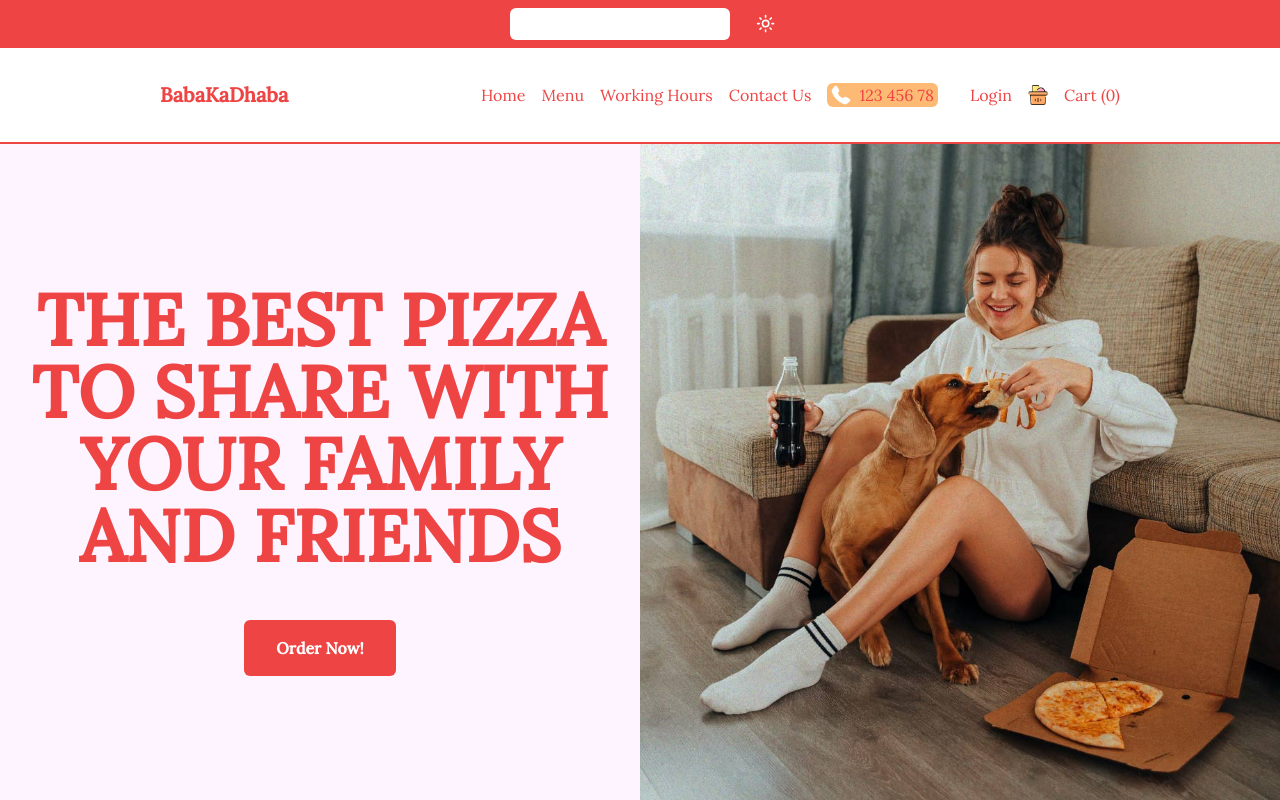
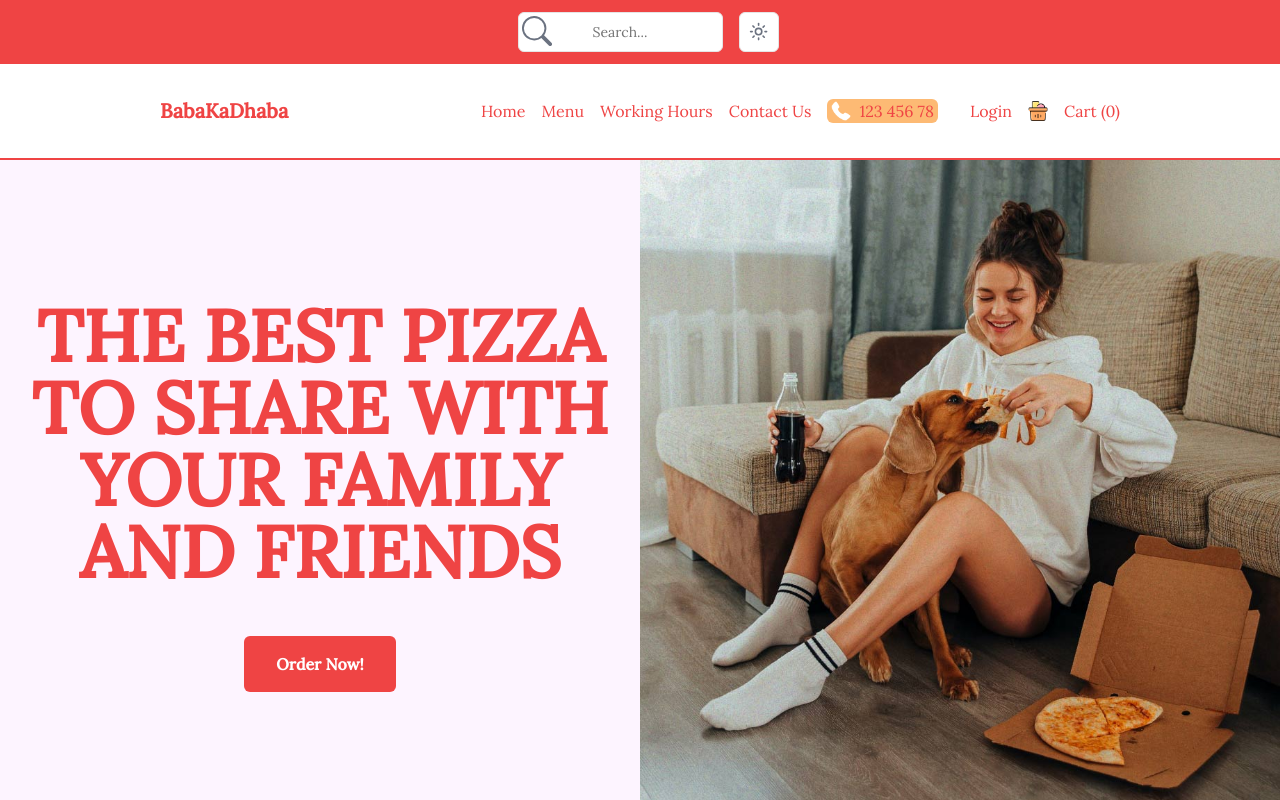
Before and after one commit to naushadraien/Food-Ordering-App, a Next.js app in the folder dhaba/: page / in a window 1280 px wide. Shown: the top 800 px of the page. Built offline with nearby package versions, Linux system fonts and the light colour scheme; no server answers; the database is empty.

Commit message:
added icons to search button

```diff
--- a/dhaba/components/Notification.tsx
+++ b/dhaba/components/Notification.tsx
@@ -1,6 +1,9 @@
 "use client";
 import { useRouter } from "next/navigation";
 import { useState } from "react";
+import { BsSearch } from "react-icons/bs";
+
+import { Input } from "@/components/ui/input";
 import * as React from "react";
 import { Moon, Sun } from "lucide-react";
 import { useTheme } from "next-themes";
@@ -22,13 +25,17 @@
     router.push(`/search?q=${search}`);
   };
   return (
-    <div className="h-12 bg-red-500 text-white flex justify-center items-center px-4 text-center text-sm md:text-base cursor-pointer">
-      <form onSubmit={handleSearch} className="m-4">
-        <input
+    <div className="h-16 bg-red-500 text-white flex justify-center items-center px-4 text-center text-sm md:text-base cursor-pointer">
+      <form onSubmit={handleSearch} className="flex m-4">
+        <BsSearch
+          size={30}
+          className=" absolute mx-1 my-1 block text-gray-500"
+        />
+        <Input
           type="text"
-          name="search"
-          className="text-red-500 outline-none rounded-md border-none p-1"
+          placeholder="Search..."
           onChange={(e) => setSearch(e.target.value)}
+          className="text-gray-500 text-center focus-visible:ring-0 focus-visible:border-none"
         />
       </form>
       <DropdownMenu>
@@ -36,7 +43,7 @@
           <Button
             variant="outline"
             size="icon"
-            className="bg-red-500 border-none"
+            className="text-gray-500 dark:text-gray-200 focus-visible:ring-0 focus-visible:border-none"
           >
             <Sun className="h-[1.2rem] w-[1.2rem] rotate-0 scale-100 transition-all dark:-rotate-90 dark:scale-0" />
             <Moon className="absolute h-[1.2rem] w-[1.2rem] rotate-90 scale-0 transition-all dark:rotate-0 dark:scale-100" />
--- /dev/null
+++ b/dhaba/components/ui/input.tsx
@@ -0,0 +1,25 @@
+import * as React from "react"
+
+import { cn } from "@/lib/utils"
+
+export interface InputProps
+  extends React.InputHTMLAttributes<HTMLInputElement> {}
+
+const Input = React.forwardRef<HTMLInputElement, InputProps>(
+  ({ className, type, ...props }, ref) => {
+    return (
+      <input
+        type={type}
+        className={cn(
+          "flex h-10 w-full rounded-md border border-input bg-background px-3 py-2 text-sm ring-offset-background file:border-0 file:bg-transparent file:text-sm file:font-medium placeholder:text-muted-foreground focus-visible:outline-none focus-visible:ring-2 focus-visible:ring-ring focus-visible:ring-offset-2 disabled:cursor-not-allowed disabled:opacity-50",
+          className
+        )}
+        ref={ref}
+        {...props}
+      />
+    )
+  }
+)
+Input.displayName = "Input"
+
+export { Input }
--- a/dhaba/package.json
+++ b/dhaba/package.json
@@ -33,6 +33,7 @@
     "react": "18.2.0",
     "react-countdown": "^2.3.5",
     "react-dom": "18.2.0",
+    "react-icons": "^4.11.0",
     "react-toastify": "^9.1.3",
     "stripe": "^13.9.0",
     "tailwind-merge": "^1.14.0",
```
Also changed, not shown: 1 other file (tests, documents, lock files or other folders).
